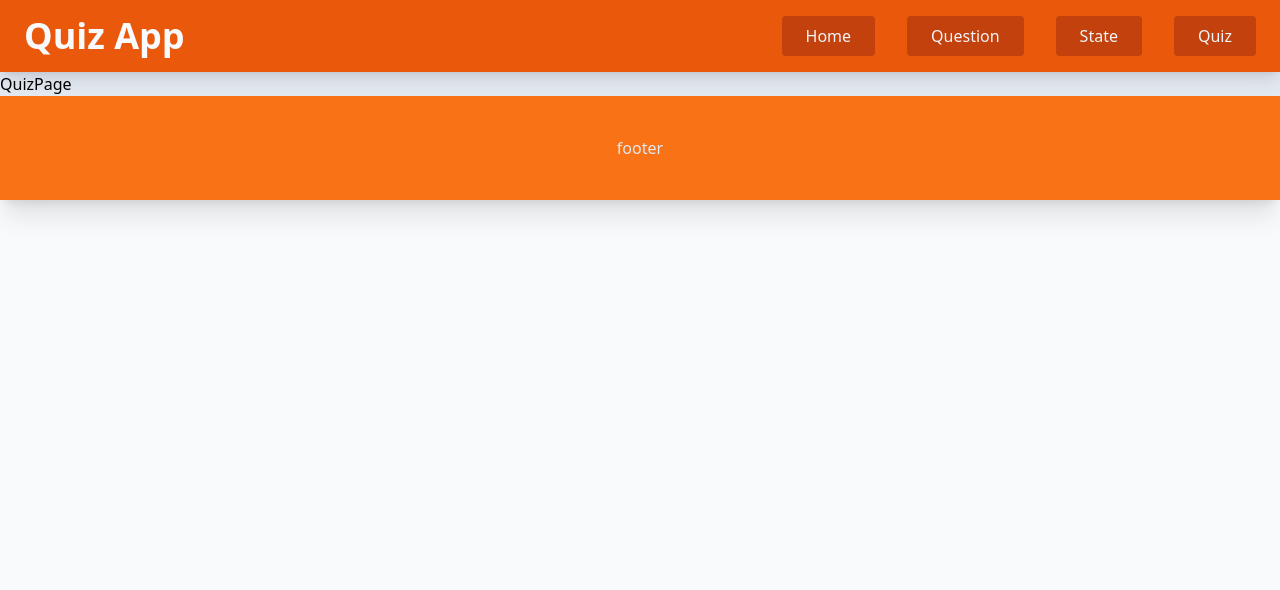
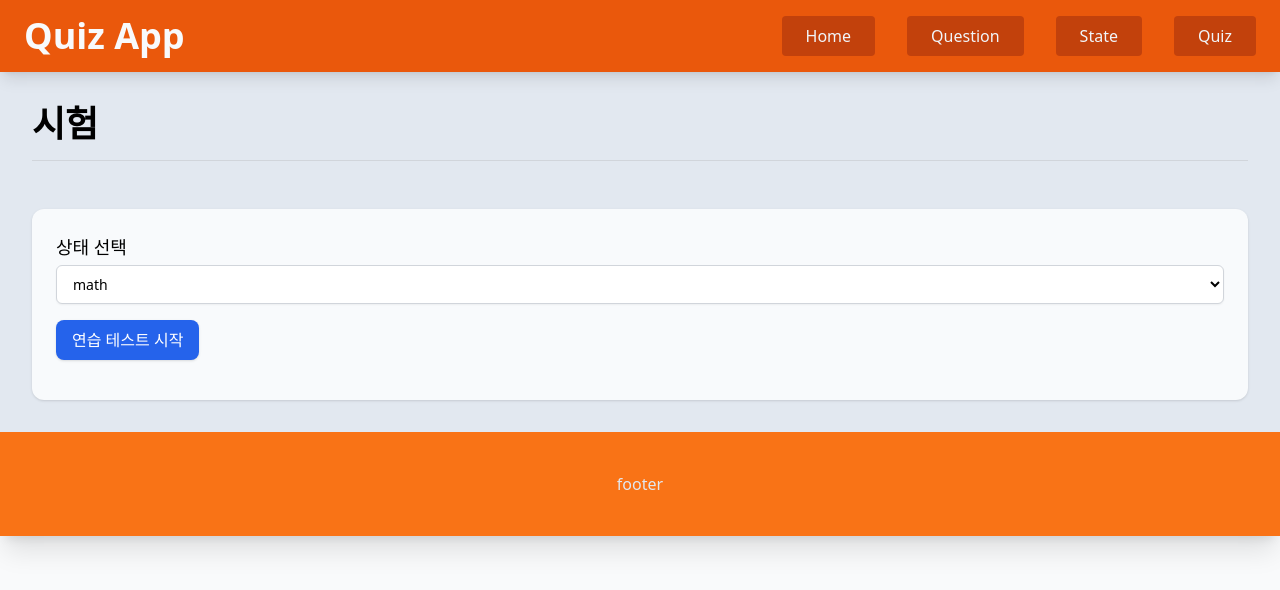
Before and after one commit to leejicircle/Quiz-app, a Next.js app: page /quiz in a window 1280 px wide. Shown: the top 590 px of the page. Built offline with nearby package versions, Linux system fonts and the light colour scheme.

Commit message:
quiz 컴포트 생성

```diff
--- a/app/quiz/page.tsx
+++ b/app/quiz/page.tsx
@@ -1,8 +1,9 @@
+import QuizForm from '@/components/QuizForm'
 import React from 'react'
 
 const QuizPage = () => {
   return (
-    <div>QuizPage</div>
+    <QuizForm/>
   )
 }
 
--- a/components/QuizForm.tsx
+++ b/components/QuizForm.tsx
@@ -1,8 +1,90 @@
-import React from 'react'
+'use client'
+
+import { IQuestion } from '@/utils/types'
+import React, { useState } from 'react'
+import SelectState from './SelectState'
+import { getQuizQuestions, getStates } from '@/utils/functions'
+import Question from './Question'
 
 const QuizForm = () => {
+  const [state, setState] = useState(1)
+  const [QuizStarted, setQuizStarted] = useState(false)
+  const [QuizEnded, setQuizEnded] = useState(false)
+  const [currentQuestion, setCurrentQuestion] = useState(0)
+  const [questions, setQuestions] = useState<IQuestion[]>([])
+  const [answers, setAnswers] = useState<boolean[]>([])
+  const [currentAnswer, setcurrentAnswer] = useState(false)
+  const [answered, setAnswered] = useState(false)
+
+  const startQuiz = () => {
+    setQuestions(getQuizQuestions(state))
+    setQuizStarted(true)
+
+  }
+  const QuizEnd = () => {
+    setQuizEnded(true)
+
+  }
+  const nextQuestion = () => {
+    setCurrentQuestion(currentQuestion + 1)
+    setAnswers([...answers, currentAnswer])
+    setAnswered(false)
+  }
+
   return (
-    <div>QuizForm</div>
+    <div
+      className={'flex flex-col space-y-4 md:space-y-8 p-4 lg:p-8'}
+    >
+      <h1
+        className='text-4xl font-semibold pb-4 mb-4 border-b border-gray-300'
+      >시험</h1>
+      {!QuizStarted && (
+        <div className='bg-slate-50 p-6 rounded-xl shadow'>
+          <h2 className='text-lg'>상태 선택</h2>
+          <SelectState
+            states={getStates()}
+            state={(statevalue) => setState(statevalue)}
+          />
+          <button
+            className={'my-4 px-4 py-2 text-white rounded-lg shadow bg-blue-600 hover:bg-blue-500'}
+            onClick={startQuiz}
+          >
+            연습 테스트 시작
+          </button>
+        </div>
+      )}
+
+      {QuizStarted && !QuizEnded && (
+        <div>
+          <Question
+            question={questions[currentQuestion]}
+            getAnswer={(answer) => {
+              setcurrentAnswer(answer)
+              setAnswered(true)
+            }}
+            withId={false}
+            checkEnabled={false}
+          />
+
+          <div>
+            <div>
+              문제 {currentQuestion + 1} / {questions.length}
+            </div>
+
+            {answered && (
+              <button
+                className='my-4 px-8 py-2 text-white float-right rounded-lg shadow bg-blue-600 hover:bg-blue-500'
+                onClick={() => { currentQuestion > questions.length - 1
+                  ? QuizEnd()
+                  : nextQuestion()
+                 }}>
+                {currentQuestion > questions.length - 1 ? "완료" : "다음"}
+              </button>
+            )}
+          </div>
+        </div>
+      )}
+    </div>
   )
 }
 
--- a/utils/functions.ts
+++ b/utils/functions.ts
@@ -6,3 +6,10 @@
 export const getStates = (): IState[] => {
   return require('../data/states.json')
 }
+
+export const getQuizQuestions = (state: number): IQuestion[] => {
+  const questions = getQuestions()
+  const states = getStates()[state -1].questions
+
+  return [...questions.slice(0, 30), ...states.slice(0, 3)]
+}
```
